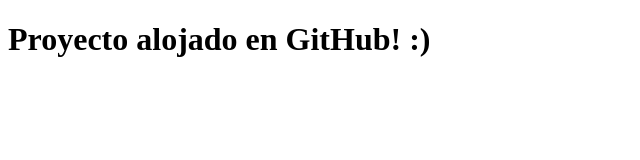
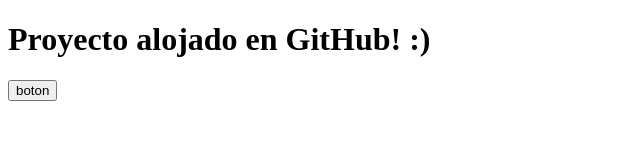
Before and after one commit to divi817/pildora-git, a plain HTML site: page index.html in a window 1280 px wide. Shown: the whole page, without its empty margins (0-640 px from the left). Drawn offline with Linux system fonts and the light colour scheme.

Commit message:
añadido boton

```diff
--- a/index.html
+++ b/index.html
@@ -3,5 +3,6 @@
  <head></head>
  <body>
  <h1>Proyecto alojado en GitHub! :)</h1>
+  <button>boton</button>
  </body>
 </html>
```
